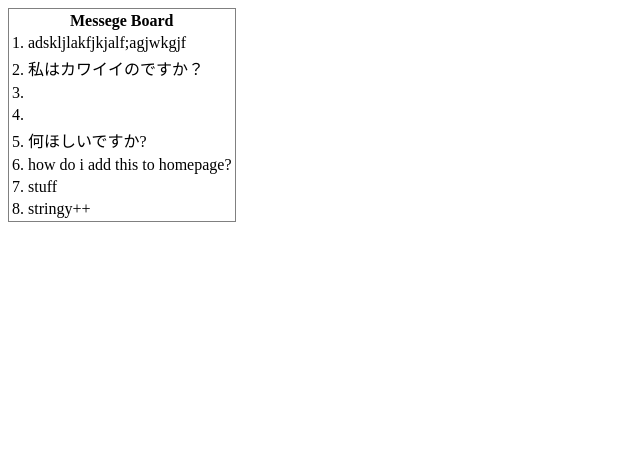
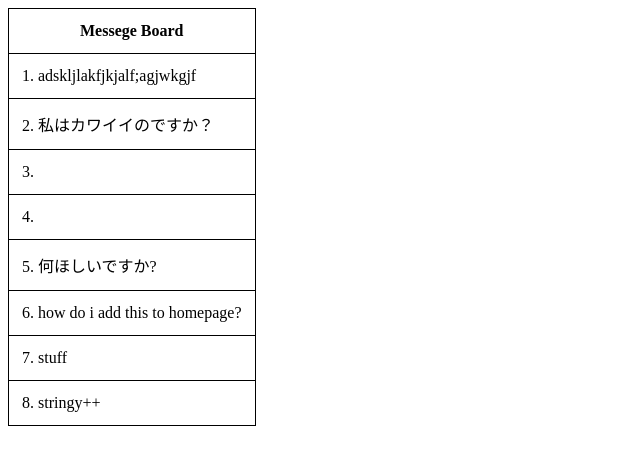
Before and after one commit to blakewrege/www, a PHP site: page /read.php in a window 1280 px wide. Shown: the top 465 px of the page, without its empty margins (0-640 px from the left). Run offline with PHP 8.4, Linux system fonts and the light colour scheme.

Commit message:
added table formating

```diff
--- a/read.php
+++ b/read.php
@@ -1,3 +1,17 @@
+<style type="text/css">
+table, th, td {
+    border: 1px solid black;
+    border-collapse: collapse;
+}
+th, td {
+    padding: 13px;
+}
+</style>
+</head>
+
+<body>
+
+<table style="width:100%">
 <table frame="box">
   <tr>
     <th>Messege Board</th>
```
